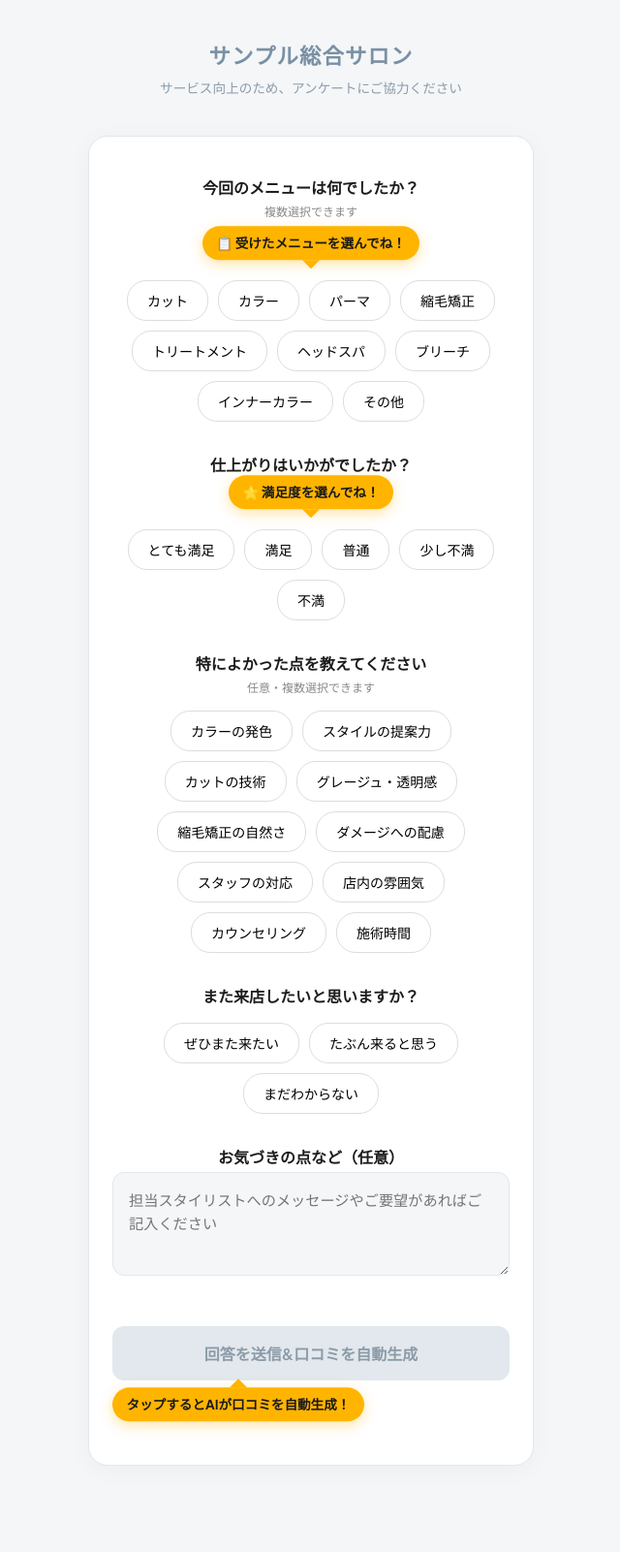
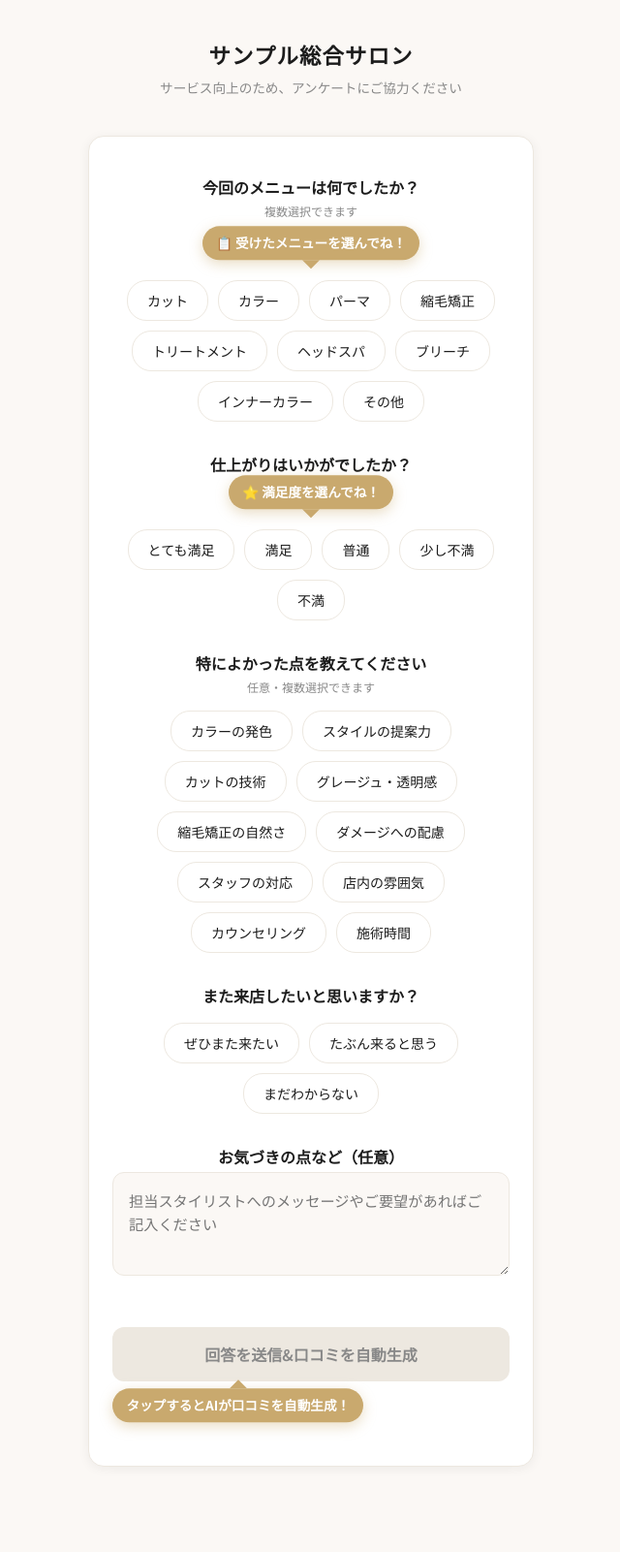
Before and after one commit to shotatsuruda/gugulabo, a Flask app: a page that uses templates/survey.html in a window 1280 px wide. Shown: the whole page at 97% size, without its empty margins (319-959 px from the left). Before the commit the page ends 1512 px from the top, so only its background shows below. Run offline with Flask 3, Linux system fonts and the light colour scheme; some libraries are stand-ins or nearby versions.

Commit message:
カラーパレット統一: ゴールド#C9A96E・ダーク#1C1C1C・ベージュ#FBF8F5、ナビバー黒、Noto Serif JP追加

```diff
--- a/templates/base.html
+++ b/templates/base.html
@@ -11,7 +11,7 @@
     <link rel="preconnect" href="https://fonts.googleapis.com">
     <link rel="preconnect" href="https://fonts.gstatic.com" crossorigin>
     <link
-        href="https://fonts.googleapis.com/css2?family=Montserrat:wght@600;700&family=Noto+Sans+JP:wght@400;500;600;700&family=Zen+Kaku+Gothic+New:wght@500;700&display=swap"
+        href="https://fonts.googleapis.com/css2?family=Noto+Serif+JP:wght@400;700&family=Montserrat:wght@600;700&family=Noto+Sans+JP:wght@400;500;600;700&family=Zen+Kaku+Gothic+New:wght@500;700&display=swap"
         rel="stylesheet">
     <!-- Bootstrap 5 CSS -->
     <link href="https://cdn.jsdelivr.net/npm/bootstrap@5.3.2/dist/css/bootstrap.min.css" rel="stylesheet">
--- a/templates/index.html
+++ b/templates/index.html
@@ -196,7 +196,7 @@
     {% if survey_responses %}
     <div style="overflow-x:auto;-webkit-overflow-scrolling:touch;">
         <table class="table table-hover align-middle" style="font-size:0.82rem;min-width:900px;">
-            <thead style="background:#f8f5f0;">
+            <thead style="background:#FBF8F5;">
                 <tr>
                     <th style="white-space:nowrap;">受付日時</th>
                     <th style="white-space:nowrap;">メニュー（Q1）</th>
@@ -272,7 +272,7 @@
     }
     </script>
     {% else %}
-    <div class="text-center py-5 text-muted" style="background:#faf9f7;border-radius:8px;">
+    <div class="text-center py-5 text-muted" style="background:#FBF8F5;border-radius:12px;border:1px solid #EDE8E0;">
         <p style="font-size:0.9rem;">この期間のアンケート回答はありません</p>
     </div>
     {% endif %}
--- a/templates/login.html
+++ b/templates/login.html
@@ -6,7 +6,7 @@
     <title>ログイン | ググラボ</title>
     <link rel="preconnect" href="https://fonts.googleapis.com">
     <link rel="preconnect" href="https://fonts.gstatic.com" crossorigin>
-    <link href="https://fonts.googleapis.com/css2?family=Noto+Sans+JP:wght@400;500;600;700&display=swap" rel="stylesheet">
+    <link href="https://fonts.googleapis.com/css2?family=Noto+Serif+JP:wght@400;700&family=Noto+Sans+JP:wght@400;500;600;700&display=swap" rel="stylesheet">
     <link href="https://cdn.jsdelivr.net/npm/bootstrap@5.3.2/dist/css/bootstrap.min.css" rel="stylesheet">
     <link href="{{ url_for('static', filename='style.css') }}" rel="stylesheet">
     <style>
--- a/templates/register.html
+++ b/templates/register.html
@@ -6,7 +6,7 @@
     <title>新規登録 | ググラボ</title>
     <link rel="preconnect" href="https://fonts.googleapis.com">
     <link rel="preconnect" href="https://fonts.gstatic.com" crossorigin>
-    <link href="https://fonts.googleapis.com/css2?family=Noto+Sans+JP:wght@400;500;600;700&display=swap" rel="stylesheet">
+    <link href="https://fonts.googleapis.com/css2?family=Noto+Serif+JP:wght@400;700&family=Noto+Sans+JP:wght@400;500;600;700&display=swap" rel="stylesheet">
     <link href="https://cdn.jsdelivr.net/npm/bootstrap@5.3.2/dist/css/bootstrap.min.css" rel="stylesheet">
     <link href="{{ url_for('static', filename='style.css') }}" rel="stylesheet">
     <style>
--- a/templates/survey.html
+++ b/templates/survey.html
@@ -8,24 +8,19 @@
     <link rel="preconnect" href="https://fonts.googleapis.com">
     <link rel="preconnect" href="https://fonts.gstatic.com" crossorigin>
     <link
-        href="https://fonts.googleapis.com/css2?family=Plus+Jakarta+Sans:wght@400;500;600;700&family=Noto+Sans+JP:wght@400;500;600;700&display=swap"
+        href="https://fonts.googleapis.com/css2?family=Noto+Serif+JP:wght@400;700&family=Noto+Sans+JP:wght@400;500;600;700&display=swap"
         rel="stylesheet">
     <style>
         :root {
-            --bg-color: #F4F6F8;
-            /* Light blue-grey tint */
+            --bg-color: #FBF8F5;
             --card-bg: #ffffff;
-            --text-main: #2C363F;
-            /* Dark blue-grey text */
-            --text-muted: #8C9BA8;
-            /* Muted blue-grey */
-            --border-color: #E2E8ED;
-            --accent-color: #7A90A4;
-            /* Pale blue-grey accent */
-            --star-inactive: #E2E8ED;
+            --text-main: #1C1C1C;
+            --text-muted: #888888;
+            --border-color: #EDE8E0;
+            --accent-color: #C9A96E;
+            --star-inactive: #EDE8E0;
             --star-active: #fbbf24;
-            --btn-bg: #7A90A4;
-            /* Pale blue-grey button */
+            --btn-bg: #C9A96E;
             --btn-text: #ffffff;
             --radius-md: 12px;
             --radius-lg: 20px;
@@ -40,7 +35,7 @@
         body {
             background-color: var(--bg-color);
             color: var(--text-main);
-            font-family: 'Plus Jakarta Sans', 'Noto Sans JP', sans-serif;
+            font-family: 'Noto Sans JP', sans-serif;
             min-height: 100vh;
             -webkit-font-smoothing: antialiased;
         }
@@ -73,7 +68,8 @@
             font-size: 1.4rem;
             font-weight: 700;
             letter-spacing: 0.05em;
-            color: var(--accent-color);
+            color: var(--text-main);
+            font-family: 'Noto Serif JP', serif;
         }
 
         .subtitle {
@@ -105,9 +101,9 @@
 
         .card {
             background: var(--card-bg);
-            border-radius: var(--radius-lg);
+            border-radius: 16px;
             padding: 2.5rem 1.5rem;
-            box-shadow: 0 4px 24px rgba(0, 0, 0, 0.04);
+            box-shadow: 0 2px 12px rgba(0, 0, 0, 0.06);
             margin-bottom: 1.5rem;
             border: 1px solid var(--border-color);
         }
@@ -122,9 +118,10 @@
 
         .q-title {
             font-size: 0.95rem;
-            font-weight: 600;
+            font-weight: 700;
             margin-bottom: 0.75rem;
             text-align: center;
+            font-family: 'Noto Serif JP', serif;
         }
 
         .stars-row {
@@ -177,8 +174,8 @@
         .btn-main {
             width: 100%;
             padding: 1rem;
-            background-color: var(--btn-bg);
-            color: var(--btn-text);
+            background-color: #1C1C1C;
+            color: #ffffff;
             border: none;
             border-radius: var(--radius-md);
             font-size: 1rem;
@@ -190,7 +187,7 @@
         }
 
         .btn-main:hover {
-            background-color: #333;
+            background-color: #333333;
             transform: translateY(-1px);
         }
 
@@ -199,6 +196,14 @@
             color: var(--text-muted);
             cursor: not-allowed;
             transform: none;
+        }
+
+        .btn-main.btn-gold {
+            background-color: var(--accent-color);
+        }
+
+        .btn-main.btn-gold:hover {
+            background-color: #B8944F;
         }
 
         .loader {
@@ -360,17 +365,20 @@
         }
         .pill-btn {
             padding: 10px 20px; border-radius: 20px;
-            border: 1px solid #ddd; background: white;
-            font-size: 14px; cursor: pointer;
+            border: 1px solid #EDE8E0; background: #FFFFFF;
+            font-size: 14px; cursor: pointer; color: #1C1C1C;
             transition: all 0.2s; font-family: inherit;
             -webkit-tap-highlight-color: transparent;
         }
+        .pill-btn:hover {
+            border-color: #C9A96E;
+        }
         .pill-btn.selected {
-            background: #C9A96E; color: white; border-color: #C9A96E;
+            background: #C9A96E; color: #ffffff; border-color: #C9A96E;
         }
         .question-block { margin-bottom: 32px; text-align: center; }
-        .question-label { font-size: 16px; font-weight: bold; color: #1C1C1C; margin-bottom: 4px; }
-        .question-sub { font-size: 12px; color: #888; margin-bottom: 12px; }
+        .question-label { font-size: 16px; font-weight: 700; color: #1C1C1C; margin-bottom: 4px; font-family: 'Noto Serif JP', serif; }
+        .question-sub { font-size: 12px; color: #888888; margin-bottom: 12px; }
     </style>
     <style>
         /* ===== デモ解説オーバーレイ ===== */
@@ -380,15 +388,15 @@
         }
         .demo-bubble {
             display: none;
-            background: #FFB400;
-            color: #1a1a1a;
+            background: #C9A96E;
+            color: #ffffff;
             font-size: 0.85rem;
             font-weight: 700;
             padding: 0.5rem 0.9rem;
             border-radius: 20px;
             width: fit-content;
             max-width: 90%;
-            box-shadow: 0 4px 14px rgba(255,180,0,0.35);
+            box-shadow: 0 4px 14px rgba(201,169,110,0.4);
             animation: demofloat 2s ease-in-out infinite;
             position: relative;
             line-height: 1.4;
@@ -401,7 +409,7 @@
             left: 50%;
             transform: translateX(-50%);
             border: 9px solid transparent;
-            border-top-color: #FFB400;
+            border-top-color: #C9A96E;
             border-bottom: none;
         }
         /* 上向き矢印 */
@@ -412,7 +420,7 @@
             left: 50%;
             transform: translateX(-50%);
             border: 9px solid transparent;
-            border-bottom-color: #FFB400;
+            border-bottom-color: #C9A96E;
             border-top: none;
         }
         body.demo-mode .demo-bubble { display: block; }
@@ -618,8 +626,8 @@
                     placeholder="ここにクチコミの案が生成されます。自由に編集や加筆をしてからコピーできます"></textarea>
 
                 <div class="demo-bubble arrow-down" style="margin-bottom:10px;">📝 AIが書いた口コミをそのままコピーして投稿！</div>
-                <button class="btn-main" id="copy-btn" onclick="copyAndGotoGoogle()"
-                    style="margin-bottom: 1rem; background-color: var(--accent-color);">
+                <button class="btn-main btn-gold" id="copy-btn" onclick="copyAndGotoGoogle()"
+                    style="margin-bottom: 1rem;">
                     📝 コピーしてGoogleを開く
                 </button>
                 <p id="ios-chrome-hint" style="display:none; font-size:0.8rem; color:var(--text-muted); margin-bottom:1.5rem; line-height:1.5;">
```
Also changed, not shown: static/style.css (+25 -21 lines).
